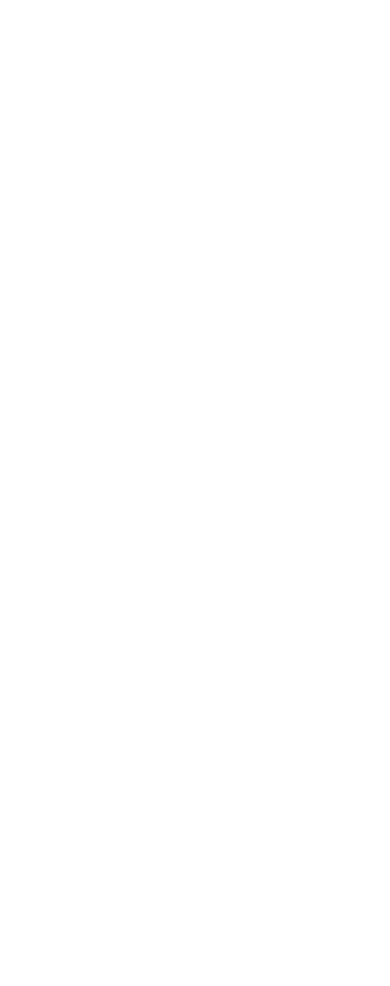
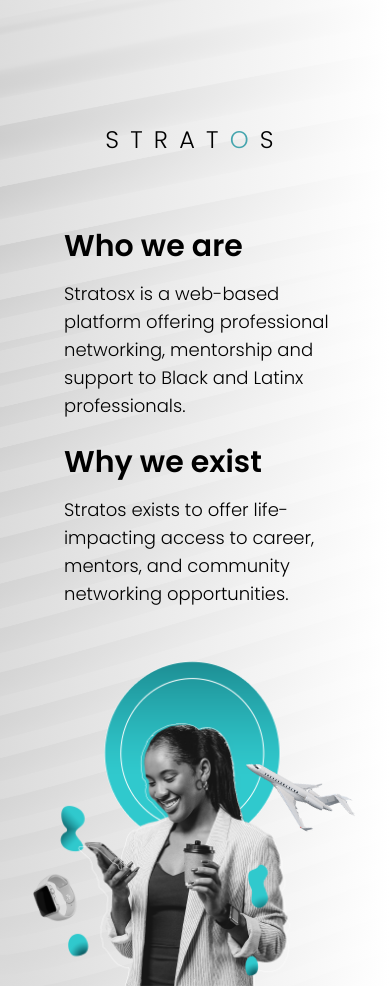
Before and after one commit to UsmanAsif193/stratos-next, a Next.js app: page / in a window 390 px wide. Shown: the part 3960-4946 px from the top of the page. Before the commit the page ends 3908 px from the top, so only its background shows below. Built offline with nearby package versions, Linux system fonts and the light colour scheme; some icons are missing.

Commit message:
feat: about stratos section completed

```diff
--- /dev/null
+++ b/src/components/aboutStratos/index.jsx
@@ -0,0 +1,62 @@
+import React from "react";
+import { Fade } from "react-reveal";
+
+const AboutStratos = () => {
+  return (
+    <Fade bottom>
+      <div className="min-h-screen bg-about-startos bg-cover overflow-hidden">
+        <div className=" md:mt-0 md:p-20 md:pb-0 md:py-12 md:px-4 min-h-screen">
+          <div className="p-20 pb-0 md:pl-20 px-4 mt-24 md:mt-0 h-full">
+            <div className="flex w-full justify-center items-center">
+              <h1 className="tracking-[.7rem] uppercase font-light text-2xl">
+                Strat<span className="text-[#45A5AE]">o</span>s
+              </h1>
+            </div>
+            <div className="grid grid-cols-1 mf:grid-cols-2 items-center justify-between h-full mt-12 md:mt-0">
+              <div className="w-10/12 ml-12 md:row-start-1">
+                <div className="my-6 sm:my-12">
+                  <h2 className="text-3xl md:text-4xl font-semibold mb-4">
+                    Who we are
+                  </h2>
+                  <p className="text-lg md:text-xl font-light w-11/12">
+                    Stratosx is a web-based platform offering professional
+                    networking, mentorship and support to Black and Latinx
+                    professionals.
+                  </p>
+                </div>
+                <div>
+                  <h2 className="text-3xl md:text-4xl font-semibold mb-4">
+                    Why we exist
+                  </h2>
+                  <p className="text-lg md:text-xl font-light w-11/12">
+                    Stratos exists to offer life-impacting access to career,
+                    mentors, and community networking opportunities.
+                  </p>
+                </div>
+              </div>
+              <div className="flex w-full items-center justify-center">
+                <img
+                  src="/assets/watch.png"
+                  className="h-[50px] left-[70px] md:h-[80px] relative left-[100px] top-[100px]"
+                  alt=""
+                />
+                <img
+                  src="/assets/butterfly-stratos3.png"
+                  className="w-[300px] md:w-full"
+                  alt=""
+                />
+                <img
+                  src="/assets/business-jet.png"
+                  className="h-[50px] right-[70px] md:h-[80px] relative md:right-[100px] rotate-[30deg]"
+                  alt=""
+                />
+              </div>
+            </div>
+          </div>
+        </div>
+      </div>
+    </Fade>
+  );
+};
+
+export default AboutStratos;
--- a/src/pages/index.js
+++ b/src/pages/index.js
@@ -4,6 +4,7 @@
 import Hero from "../components/hero";
 import GuestList from "../components/guestList";
 import dynamic from "next/dynamic";
+import AboutStratos from "../components/aboutStratos";
 
 const Schedule = dynamic(() => import("../components/schedule"), {
   ssr: false,
@@ -18,6 +19,7 @@
       </div>
       <GuestList />
       <Schedule />
+      <AboutStratos />
     </div>
   );
 };
--- a/tailwind.config.js
+++ b/tailwind.config.js
@@ -10,6 +10,8 @@
         "cloud-image-index": "url('/assets/Sky-Background3.png')",
         "cloud-image-index-2":
           "url(/assets/Sky-Background2-Section-2.png),linear-gradient(#000000, #5a5858)",
+        "about-startos":
+          "linear-gradient(to left, rgb(255 255 255 / 100%), rgb(223 223 223 / 80%)),url(/assets/Futurism-Background7.jpg)",
       },
     },
   },
```
